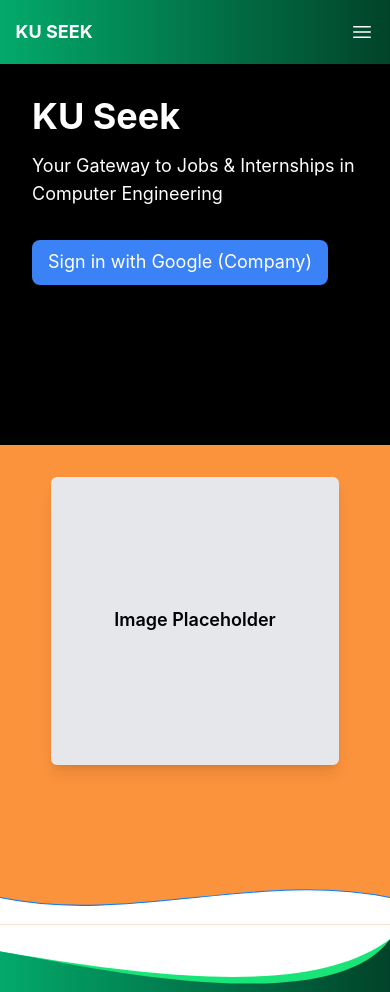
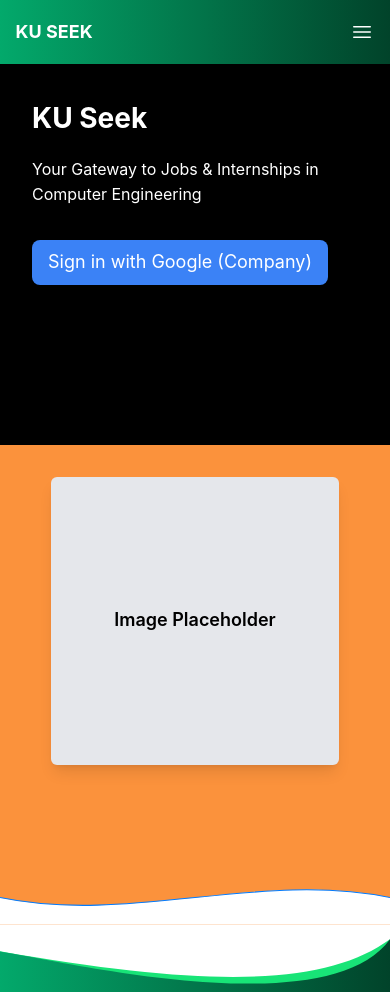
Before and after one commit to KU-jobapp-guys/KU-Seek, a Vue app in the folder frontend/: page / in a window 390 px wide. Built offline with nearby package versions, Linux system fonts and the light colour scheme.

Commit message:
make font sizes responsive with dynamic scaling

```diff
--- a/frontend/src/assets/base.css
+++ b/frontend/src/assets/base.css
@@ -54,6 +54,13 @@
   }
 }
 
+@layer base {
+  p, li {
+    @apply text-base;
+  }
+}
+
+
 *,
 *::before,
 *::after {
--- a/frontend/tailwind.config.js
+++ b/frontend/tailwind.config.js
@@ -6,7 +6,18 @@ export default {
   ],
 
   theme: {
-    extend: {},
+    extend: {
+      fontSize: {
+        xs: 'clamp(10px, 0.8vw, 12px)',
+        sm: 'clamp(11px, 0.9vw, 14px)',
+        base: 'clamp(14px, 1.2vw, 18px)',
+        lg: 'clamp(16px, 1.1vw, 18px)',
+        xl: 'clamp(16px, 1.2vw, 20px)',
+        '2xl': 'clamp(20px, 2vw, 24px)',
+        '3xl': 'clamp(26px, 1.5vw, 30px)',
+        '4xl': 'clamp(28px, 2vw, 36px)',
+      },
+    },
   },
   plugins: [],
 }
```
